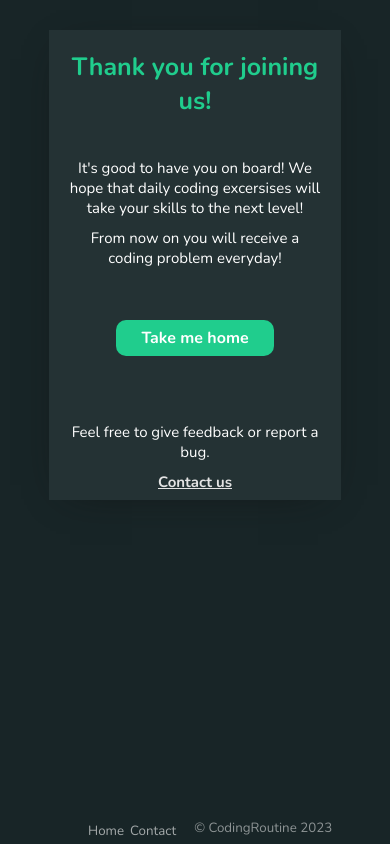
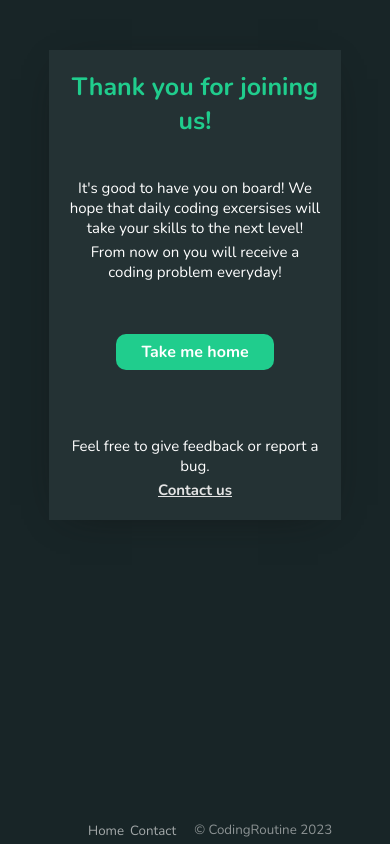
Before and after one commit to WiktorBK/CodingRoutine, a Django app: page /thank-you/ in a window 390 px wide. Run offline with Django 4.2, Linux system fonts and the light colour scheme.

Commit message:
Fix responsive design issues

```diff
--- a/base/templates/base/thankyou-page.html
+++ b/base/templates/base/thankyou-page.html
@@ -15,7 +15,7 @@
     <br /><br />
     <div id="resend-div">
       <div style="height: 15px"></div>
-      <a id="resend" href="{% url 'home' %}">Take me home</a>
+      <a id="take-home" href="{% url 'home' %}">Take me home</a>
     </div>
 
     <div style="margin-top: 10px">
--- a/static/styles/style-email-verification.css
+++ b/static/styles/style-email-verification.css
@@ -30,6 +30,19 @@
     background-color: #10bc7c;
   }
 
+  #take-home {
+    background-color: #20cd8d;
+    text-decoration: none;
+    color: white;
+    padding: 7px 25px;
+    border-radius: 10px;
+    font-weight: 600;
+    transition: 0.3s;
+  }
+  #take-home:hover {
+    background-color: #10bc7c;
+  }
+
   #resend-div {
     /* border:1px solid black; */
     height: 100px;
@@ -38,7 +51,7 @@
   }
 
   #having-problems {
-    margin-top: 30px;
+    margin-top: 20px;
   }
 
   #contact-us {
@@ -68,6 +81,7 @@
     #email-text {
       font-size: 15px;
       width: 100%;
+      margin-top: 4px;
     }
 
   }
--- a/static/styles/style.css
+++ b/static/styles/style.css
@@ -162,12 +162,15 @@ p {
   display: flex;
   right: 42%;
   top: 197%;
+  /* border: 1px solid white; */
+
 }
 
 #copyright {
   color: white;
   opacity: 0.5;
   margin-left: 15px;
+  margin-top: 2px;
 }
 
 #bottomnav {
@@ -176,6 +179,7 @@ p {
   opacity: 0.6;
   transition: 0.3s;
   margin: auto 3px;
+  /* border: 1px solid white; */
 }
 #bottomnav:hover {
   opacity: 0.9;
@@ -206,8 +210,8 @@ p {
 }
 
 @media screen and (max-width: 800px) {
-  .topnav a { font-size: 24px; margin: 40px 25px;}
-  .container {width: 360px; margin: 30px auto;}
+  .topnav a { font-size: 22px; margin: 40px 20px;}
+  .container {width: 360px; margin: 50px auto;}
   #line {width: 4px; height: 30px; margin-right: 8px;}
   h1 {font-size: 49px; width: 350px;}
   #sign-up[type="submit"] {width: 180px; height: 45px; font-size: 20px;}
```
